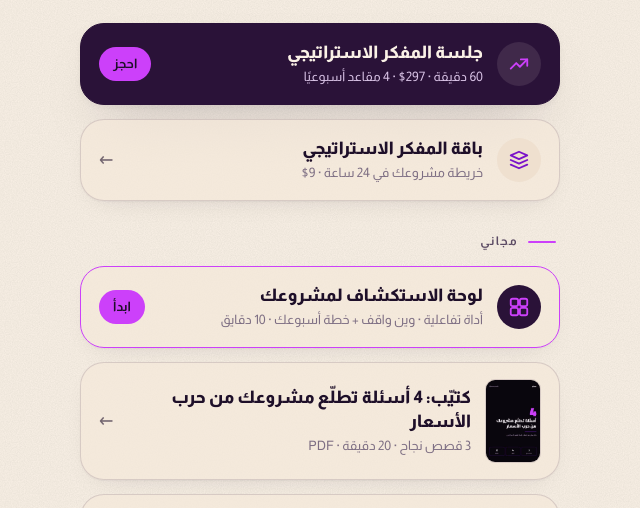
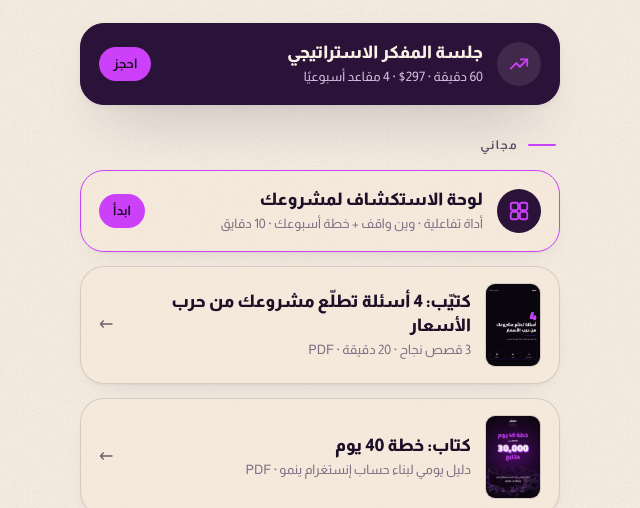
Before and after one commit to mamar-growth/mamar-growth.github.io, a plain HTML site: page index.html in a window 1280 px wide. Shown: the part 276-784 px from the top of the page, without its empty margins (320-960 px from the left). Drawn offline with Linux system fonts and the light colour scheme.

Commit message:
الرئيسية: حذف خانة باقة المفكر الاستراتيجي

```diff
--- a/index.html
+++ b/index.html
@@ -4,7 +4,7 @@
 <meta charset="utf-8">
 <meta name="viewport" content="width=device-width, initial-scale=1, viewport-fit=cover">
 <title>روابط معمّر</title>
-<meta name="description" content="معمّر | Storytelling & Branding — جلسة المفكر الاستراتيجي، باقة المفكر الاستراتيجي، وأداة لوحة الاستكشاف المجانية.">
+<meta name="description" content="معمّر | Storytelling & Branding — جلسة المفكر الاستراتيجي، وأداة لوحة الاستكشاف المجانية.">
 <link rel="preconnect" href="https://fonts.googleapis.com">
 <link rel="preconnect" href="https://fonts.gstatic.com" crossorigin>
 <link rel="stylesheet" href="https://fonts.googleapis.com/css2?family=Almarai:wght@400;700;800&display=swap">
@@ -77,12 +77,6 @@ footer a{color:var(--text-2)}
     <span class="pill">احجز</span>
   </a>
 
-  <a class="card" href="package/">
-    <span class="ico" aria-hidden="true"><svg viewBox="0 0 24 24" fill="none" stroke="currentColor" stroke-width="2" stroke-linecap="round" stroke-linejoin="round"><path d="M3 7l9-4 9 4-9 4-9-4z"/><path d="M3 12l9 4 9-4"/><path d="M3 17l9 4 9-4"/></svg></span>
-    <span class="txt"><span class="ttl">باقة المفكر الاستراتيجي</span><span class="meta">خريطة مشروعك في 24 ساعة · 9$</span></span>
-    <span class="arrow" aria-hidden="true">←</span>
-  </a>
-
   <p class="label">مجاني</p>
   <a class="card free-main" href="errc/">
     <span class="ico" aria-hidden="true"><svg viewBox="0 0 24 24" fill="none" stroke="currentColor" stroke-width="2" stroke-linecap="round" stroke-linejoin="round"><rect x="3" y="3" width="8" height="8" rx="2"/><rect x="13" y="3" width="8" height="8" rx="2"/><rect x="3" y="13" width="8" height="8" rx="2"/><rect x="13" y="13" width="8" height="8" rx="2"/></svg></span>
```
